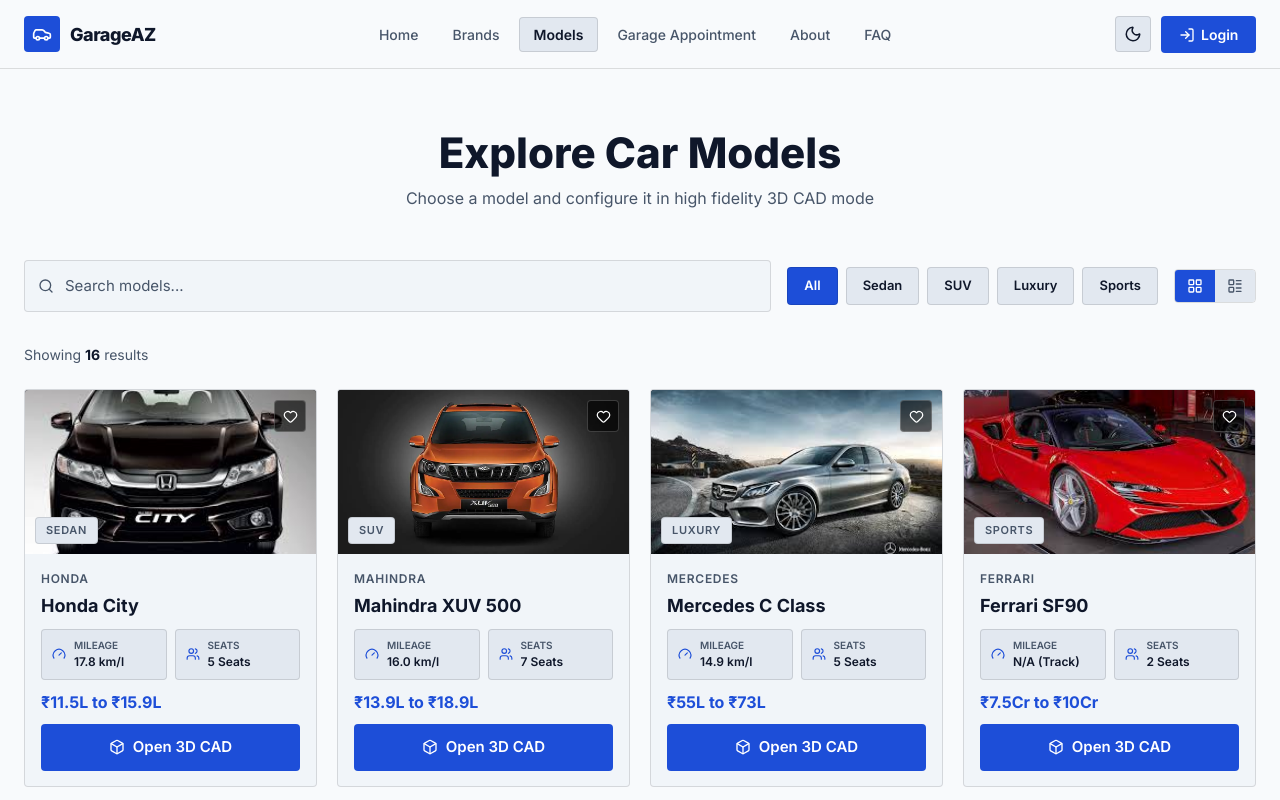
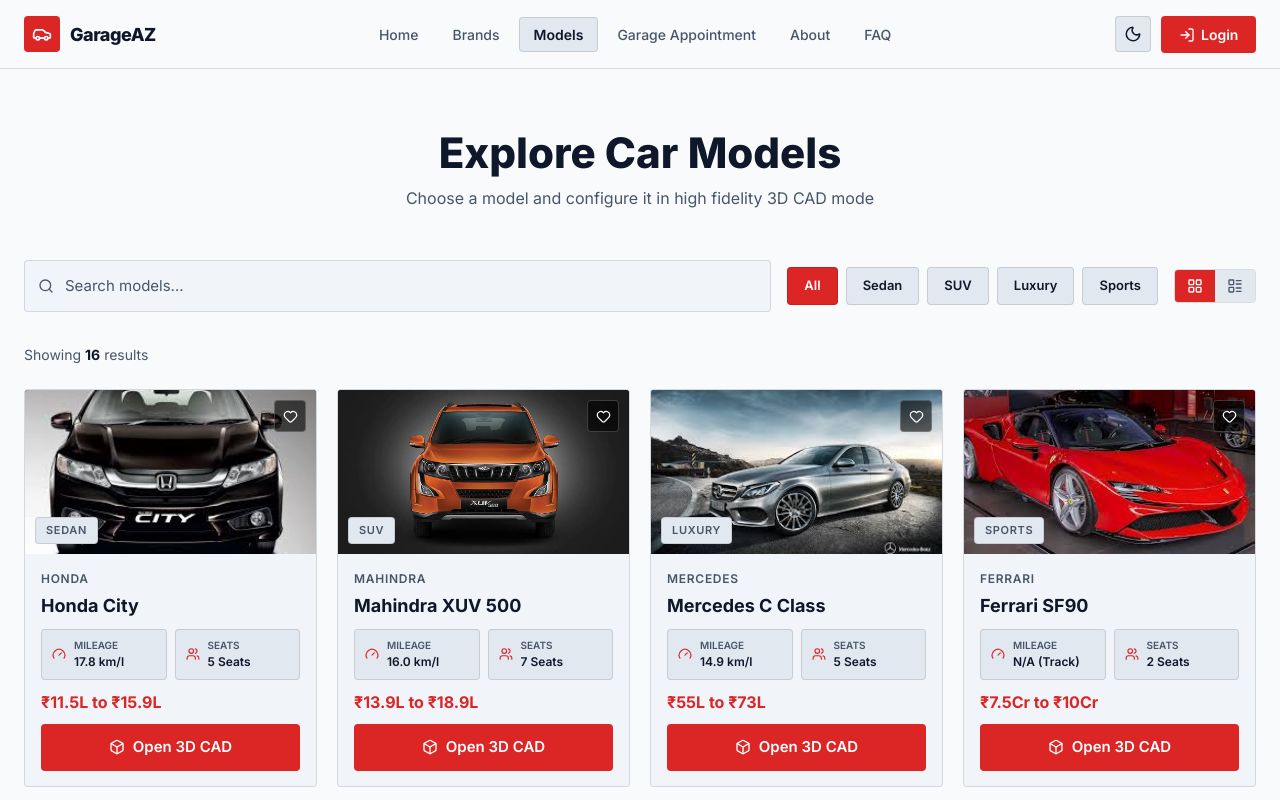
Before and after one commit to tanishhhk/Car-Modifier, a Next.js app: page /models in a window 1280 px wide. Shown: the top 800 px of the page. Built offline with nearby package versions, Linux system fonts and the light colour scheme.

Commit message:
Update color palette to Red and Metallic Gray theme

```diff
--- a/app/globals.css
+++ b/app/globals.css
@@ -2,14 +2,14 @@
 @import "tailwindcss";
 
 
-/* ─── Design Tokens ─────────────────────────────────────────── */
+/* ─── Design Tokens (Red & Metallic Gray Theme) ─────────────── */
 :root {
   --bg-primary:   #f8fafc;
   --bg-card:      #f1f5f9;
   --bg-surface:   #e2e8f0;
-  --accent-blue:  #1d4ed8;
-  --accent-violet:#5b21b6;
-  --accent-cyan:  #0e7490;
+  --accent-blue:  #dc2626;
+  --accent-violet:#b91c1c;
+  --accent-cyan:  #ef4444;
   --text-primary: #0f172a;
   --text-muted:   #475569;
   --border:       rgba(0,0,0,0.12);
@@ -20,19 +20,19 @@
 }
 
 html.dark {
-  --bg-primary:   #0a0a0f;
-  --bg-card:      #12121a;
-  --bg-surface:   #1a1a2e;
-  --accent-blue:  #3b82f6;
-  --accent-violet:#8b5cf6;
-  --accent-cyan:  #06b6d4;
+  --bg-primary:   #0e0f12;
+  --bg-card:      #16181d;
+  --bg-surface:   #1f222a;
+  --accent-blue:  #ef4444;
+  --accent-violet:#dc2626;
+  --accent-cyan:  #f87171;
   --text-primary: #f1f5f9;
   --text-muted:   #94a3b8;
   --border:       rgba(255,255,255,0.08);
   --glow-blue:    transparent;
   --glow-violet:  transparent;
-  --bg-glass:     #12121a;
-  --bg-glass-light: #181824;
+  --bg-glass:     #16181d;
+  --bg-glass-light: #1f222a;
 }
 
 /* ─── Base ───────────────────────────────────────────────────── */
@@ -143,7 +143,7 @@
   will-change: transform;
 }
 .btn-primary:hover {
-  background: #1d4ed8;
+  background: #b91c1c;
   transform: translateY(-2px);
   box-shadow: none !important;
 }
@@ -167,7 +167,7 @@
 .btn-ghost:hover {
   border-color: var(--accent-blue);
   color: var(--accent-blue);
-  background: rgba(59,130,246,0.05);
+  background: rgba(239,68,68,0.08);
   transform: translateY(-2px);
 }
 .btn-ghost:active {
--- a/components/CarCard.tsx
+++ b/components/CarCard.tsx
@@ -28,7 +28,7 @@
       }}
     >
       {/* Image */}
-      <div style={{ position: 'relative', width: '100%', paddingTop: '56.25%', background: '#0d0d18', overflow: 'hidden' }}>
+      <div style={{ position: 'relative', width: '100%', paddingTop: '56.25%', background: '#16181d', overflow: 'hidden' }}>
         {!imgError ? (
           <Image
             src={car.img}
--- a/components/CarModal.tsx
+++ b/components/CarModal.tsx
@@ -57,7 +57,7 @@
         </div>
 
         {/* Image */}
-        <div style={{ position: 'relative', width: '100%', paddingTop: '52%', borderRadius: '4px', overflow: 'hidden', background: '#0d0d18', marginBottom: '20px' }}>
+        <div style={{ position: 'relative', width: '100%', paddingTop: '52%', borderRadius: '4px', overflow: 'hidden', background: '#16181d', marginBottom: '20px' }}>
           {!imgError ? (
             <Image src={car.img} alt={car.name} fill style={{ objectFit: 'cover' }} onError={() => setImgError(true)} sizes="680px" />
           ) : (
```
